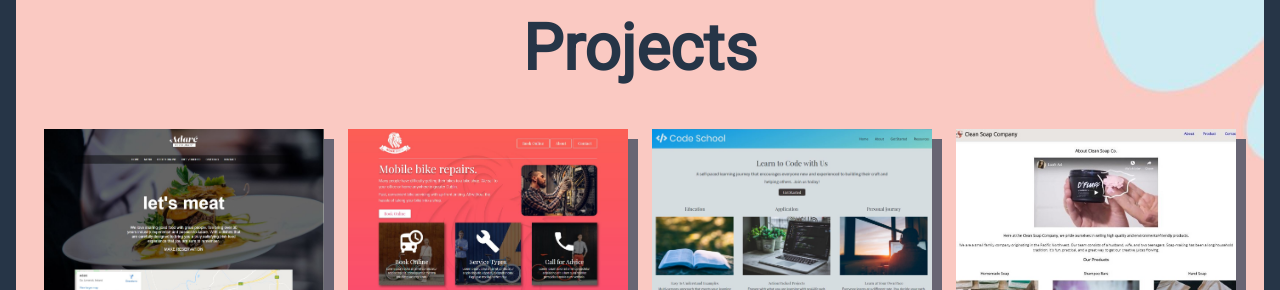
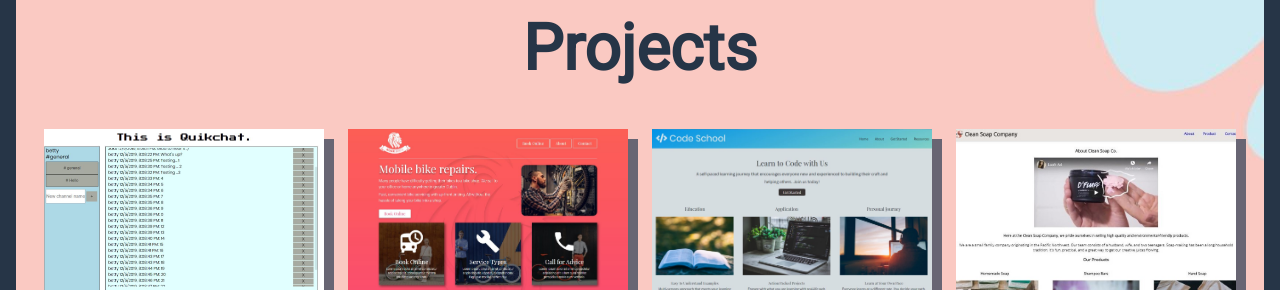
Before and after one commit to betty-van/betty-van.github.io, a plain HTML site: page index.html in a window 1280 px wide. Shown: the part 956-1246 px from the top of the page. Drawn offline with Linux system fonts and the light colour scheme.

Commit message:
Added Quikchat to portfolio and removed Adare Restaurant

```diff
--- a/index.html
+++ b/index.html
@@ -48,7 +48,7 @@
             <a name="projects"><h1>Projects</h1></a>
             <div class="boxes">
                 <div class="col">
-                    <a href="https://betty-van.github.io/Adare-Restaurant/" target="blank"><img src="images/adare-restaurant.JPG" alt="Adare Restaurant Website Design"></a>
+                    <a href="https://quikchat-heroku.herokuapp.com/" target="blank"><img src="images/Quikchat.JPG" alt="QuikChat web application"></a>
                 </div>
                 <div class="col">
                     <a href="https://betty-van.github.io/Roar-Bikes/" target="blank"><img src="images/roar-bikes.JPG" alt="Roar Bikes Website Design"></a>
```
Also changed, not shown: images/Quikchat.JPG (added), images/quikchat-box.png (added).
